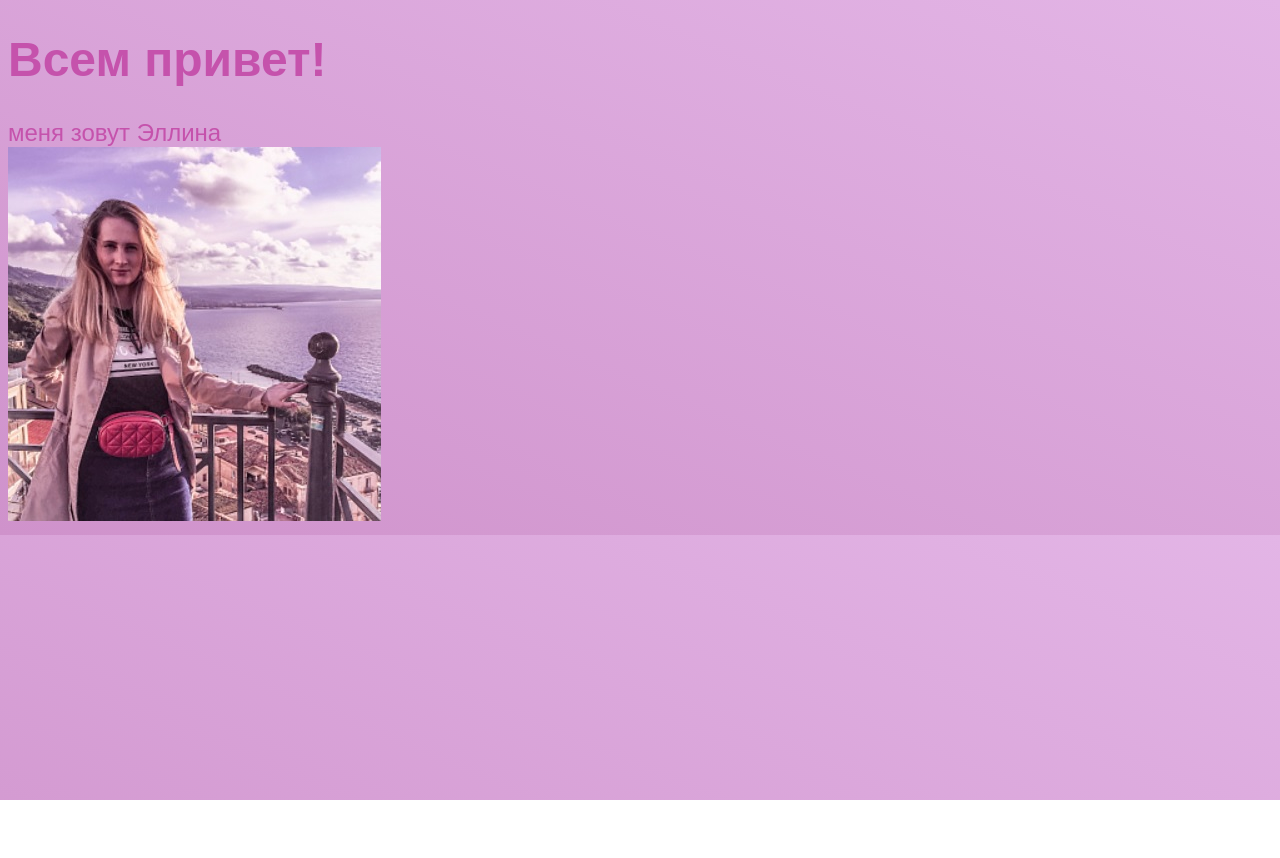
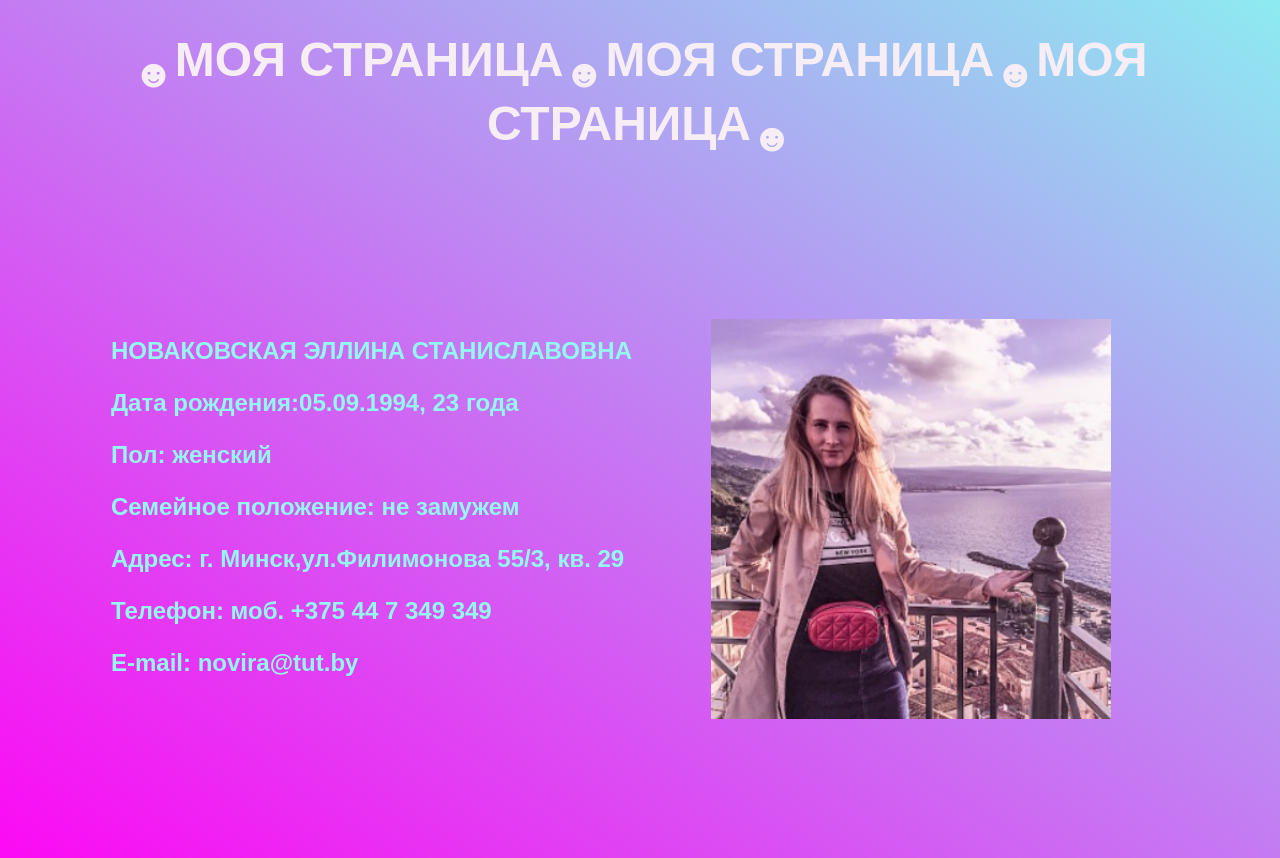
Before and after one commit to Ellina3/FronTend, a plain HTML site: page novakovskaya.html in a window 1280 px wide. Before the commit the page ends 800 px from the top, so only its background shows below. Drawn offline with Linux system fonts and the light colour scheme.

Commit message:
edit file

```diff
--- a/novakovskaya.html
+++ b/novakovskaya.html
@@ -3,19 +3,39 @@
         <head>
          <meta charset="utf-8">
          <title>мой профиль</title>
-         <body>
          <style>
         body {
-                background: linear-gradient(to left bottom, #e3b5e6, #cf92cb);
+                background: linear-gradient(to left bottom, #8debf1, #fc0af4);
                 font-size: 150%;
                 font-family: Arial, Helvetica;
-                color:rgb(197, 82, 172);
+                color:rgb(247, 238, 245);
                 }
+        table {
+    width: 100%;
+    padding: 100px;
+    color:  rgb(147, 248, 240);
+   }
+   th {
+    vertical-align: left;
+    text-align: left;
+   }
          </style>
-         <h1>Всем привет!</h1>
+         <h1 align="center">
+                 <sub>&#9787</sub>МОЯ СТРАНИЦА<sub>&#9787</sub>МОЯ СТРАНИЦА<sub>&#9787</sub>МОЯ СТРАНИЦА<sub>&#9787</sub></h1>
         </head>
         <body>
-                <p1 class="gradient">меня зовут Эллина</p1>
-                <div><img src="nov.jpg"></div>
-                   </body>
+        <table border="0">
+        <tr>
+        <th> <p>НОВАКОВСКАЯ ЭЛЛИНА СТАНИСЛАВОВНА</p>
+        <p>Дата рождения:05.09.1994, 23 года</p>
+        <p>Пол: женский</p>
+        <p>Семейное положение: не замужем</p>
+        <p>Адрес: г. Минск,ул.Филимонова 55/3, кв. 29</p>
+        <p>Телефон: моб. +375 44 7 349 349</p>
+        <p>E-mail: novira@tut.by</p></th>
+        <th><p> <img src="nov.jpg" width="400" height="400" align="left" ></p></th>
+</table>
+                <embed src="Филипп Киркоров – Цвет настроения синий.mp3" autostart="true" hidden="true" loop="true"> </embed>
+
+</body>
 </html>
```
Also changed, not shown: 3 other files.
